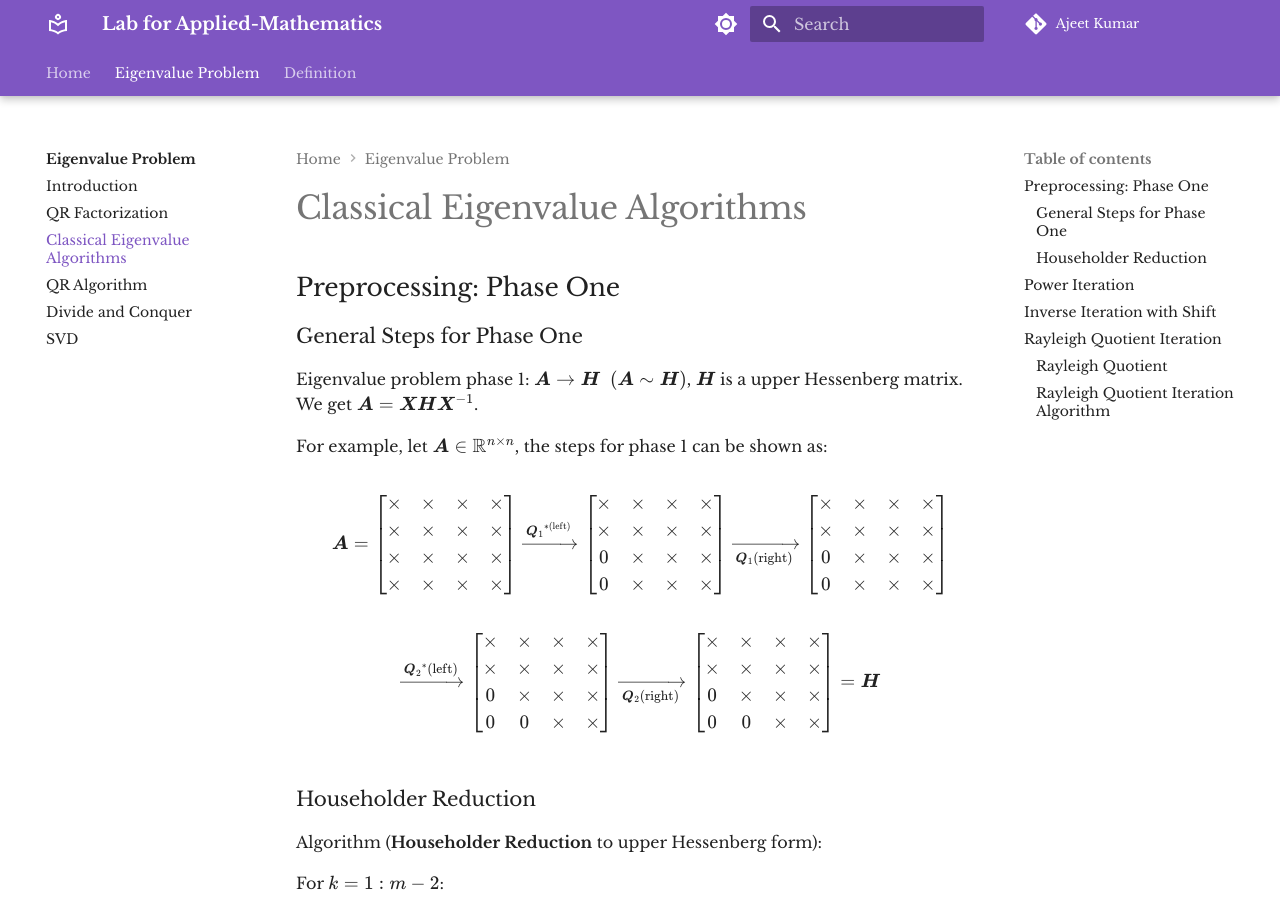
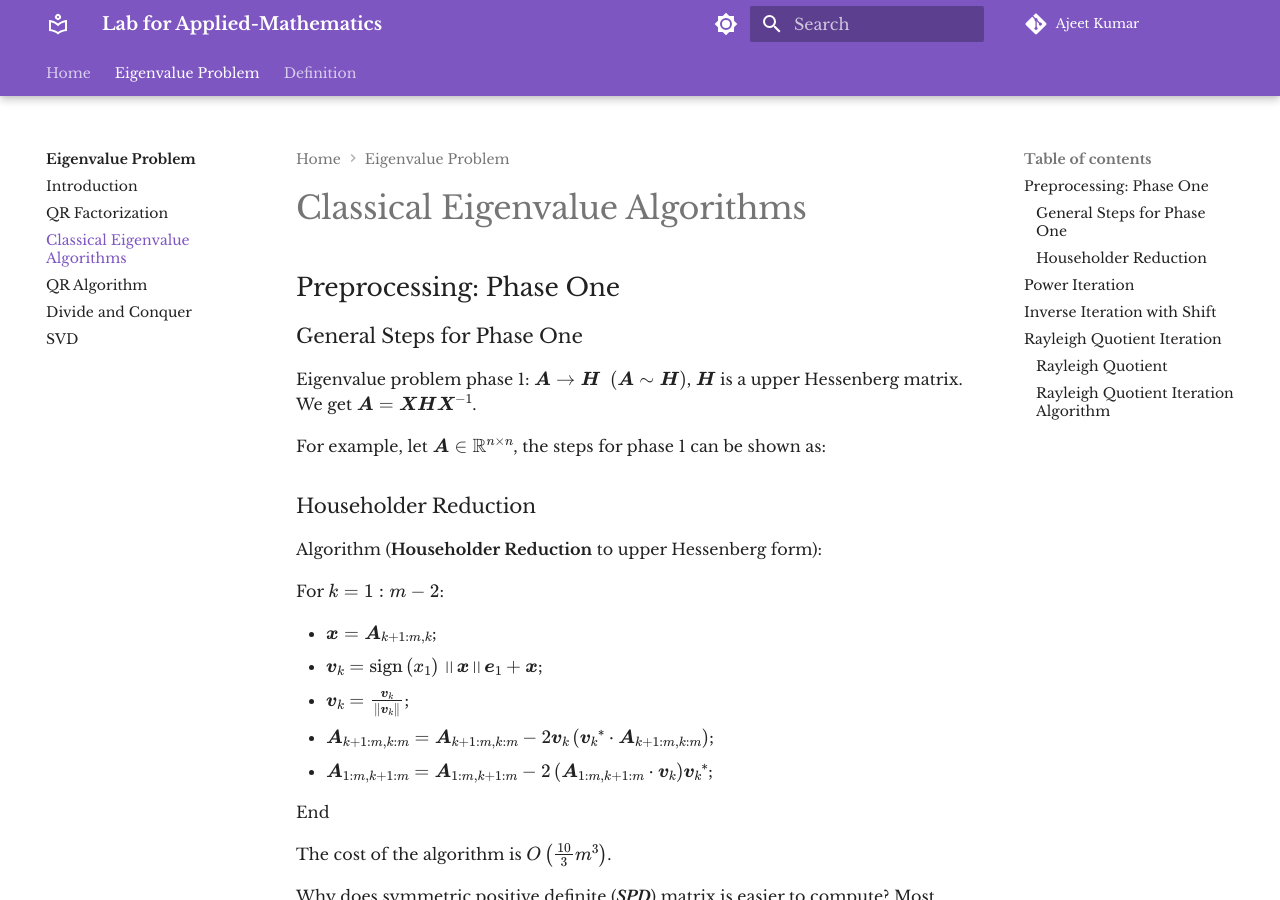
Before and after one commit to ajeetkbhardwaj/ai-for-developers, an MkDocs documentation site: the page built from docs/Eigenvalue/Classical_Eigenvalue_Algorithms.md, in a window 1280 px wide and 900 px high. Built offline with MkDocs 1.6.1 and Material for MkDocs 9.7.7, drawn with Linux system fonts in a browser that asks for light colours; comment, search, counter and statistics services are not loaded.

Commit message:
new after deletion

```diff
--- a/docs/Eigenvalue/Classical_Eigenvalue_Algorithms.md
+++ b/docs/Eigenvalue/Classical_Eigenvalue_Algorithms.md
@@ -7,39 +7,6 @@
 Eigenvalue problem phase 1: $\boldsymbol{A}\rightarrow \boldsymbol{H}\,\,\left( \boldsymbol{A}\sim \boldsymbol{H} \right)$, $\boldsymbol{H}$ is a upper Hessenberg matrix. We get $\boldsymbol{A}=\boldsymbol{XHX}^{-1}$.
 
 For example, let $\boldsymbol{A}\in \mathbb{R} ^{n\times n}$, the steps for phase 1 can be shown as:
-
-$$
-\boldsymbol{A}=\left[ \begin{matrix}
-	\times&		\times&		\times&		\times\\
-	\times&		\times&		\times&		\times\\
-	\times&		\times&		\times&		\times\\
-	\times&		\times&		\times&		\times\\
-\end{matrix} \right] \xrightarrow{{ \boldsymbol{Q}_1}^{*\left( \mathrm{left} \right)}} \left[ \begin{matrix}
-	\times&		\times&		\times&		\times\\
-	\times&		\times&		\times&		\times\\
-	0&		\times&		\times&		\times\\
-	0&		\times&		\times&		\times\\
-\end{matrix} \right] \xrightarrow[\boldsymbol{Q}_1\left( \mathrm{right} \right)]{}\left[ \begin{matrix}
-	\times&		\times&		\times&		\times\\
-	\times&		\times&		\times&		\times\\
-	0&		\times&		\times&		\times\\
-	0&		\times&		\times&		\times\\
-\end{matrix} \right]
-$$
-
-$$
-\xrightarrow{{\boldsymbol{Q}_2}^*\left( \mathrm{left} \right)}\left[ \begin{matrix}
-	\times&		\times&		\times&		\times\\
-	\times&		\times&		\times&		\times\\
-	0&		\times&		\times&		\times\\
-	0&		0&		\times&		\times\\
-\end{matrix} \right] \xrightarrow[\boldsymbol{Q}_2\left( \mathrm{right} \right)]{}\left[ \begin{matrix}
-	\times&		\times&		\times&		\times\\
-	\times&		\times&		\times&		\times\\
-	0&		\times&		\times&		\times\\
-	0&		0&		\times&		\times\\
-\end{matrix} \right] =\boldsymbol{H}
-$$
 
 ### Householder Reduction
 
```
Also changed, not shown: site/Eigenvalue/Classical_Eigenvalue_Algorithms/index.html, site/search/search_index.json.
